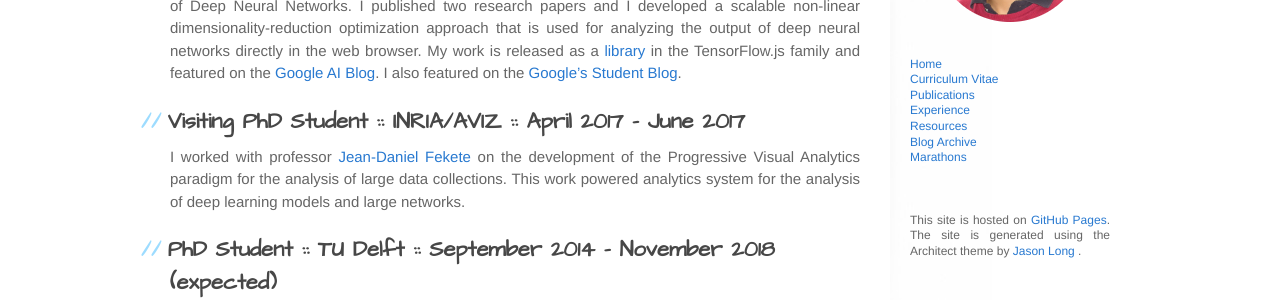
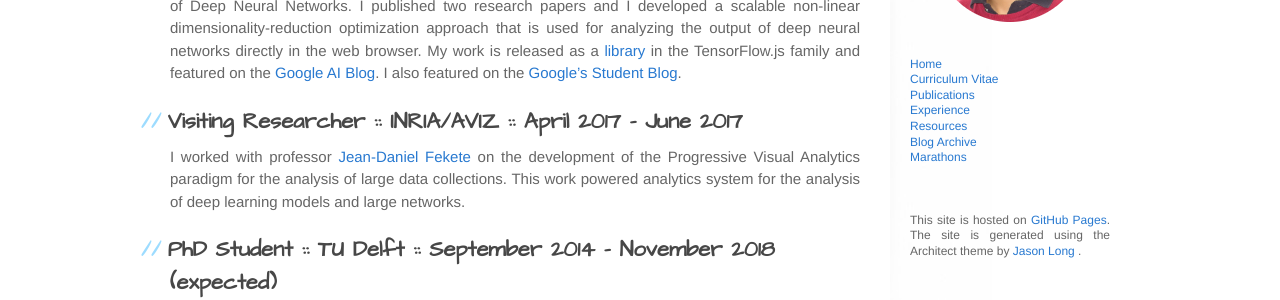
Before and after one commit to Nicola17/Nicola17.github.io, a Jekyll site: the page built from experience/index.md, in a window 1280 px wide. Shown: the part 416-716 px from the top of the page. Built offline with Jekyll 4.4.1, drawn with Linux system fonts in a browser that asks for light colours.

Commit message:
Update index.md

```diff
--- a/experience/index.md
+++ b/experience/index.md
@@ -13,7 +13,7 @@ I published two research papers and I developed a scalable non-linear dimensiona
 My work is released as a [library](https://github.com/tensorflow/tfjs-tsne) in the TensorFlow.js family and featured on the [Google AI Blog](https://ai.googleblog.com/2018/06/realtime-tsne-visualizations-with.html).
 I also featured on the [Google's Student Blog](https://students.googleblog.com/2018/08/getting-to-know-research-intern-nicola.html).
 
-Visiting PhD Student :: INRIA/AVIZ :: April 2017 - June 2017
+Visiting Researcher :: INRIA/AVIZ :: April 2017 - June 2017
 -------
 I worked with professor [Jean-Daniel Fekete](https://en.wikipedia.org/wiki/Jean-Daniel_Fekete) on the development of the Progressive Visual Analytics paradigm for the analysis of large data collections. This work powered analytics system for the analysis of deep learning models and large networks.
 
```
